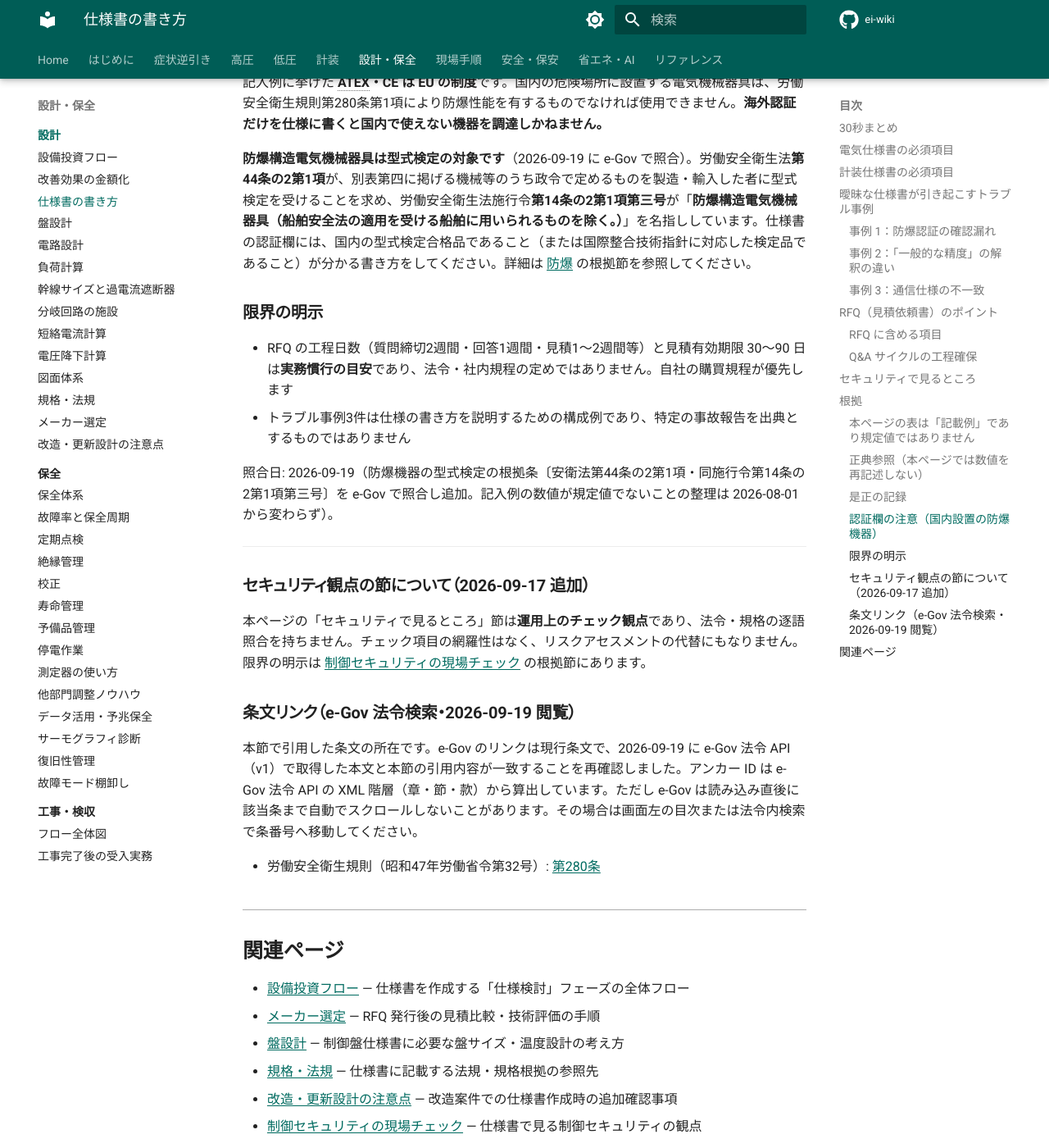
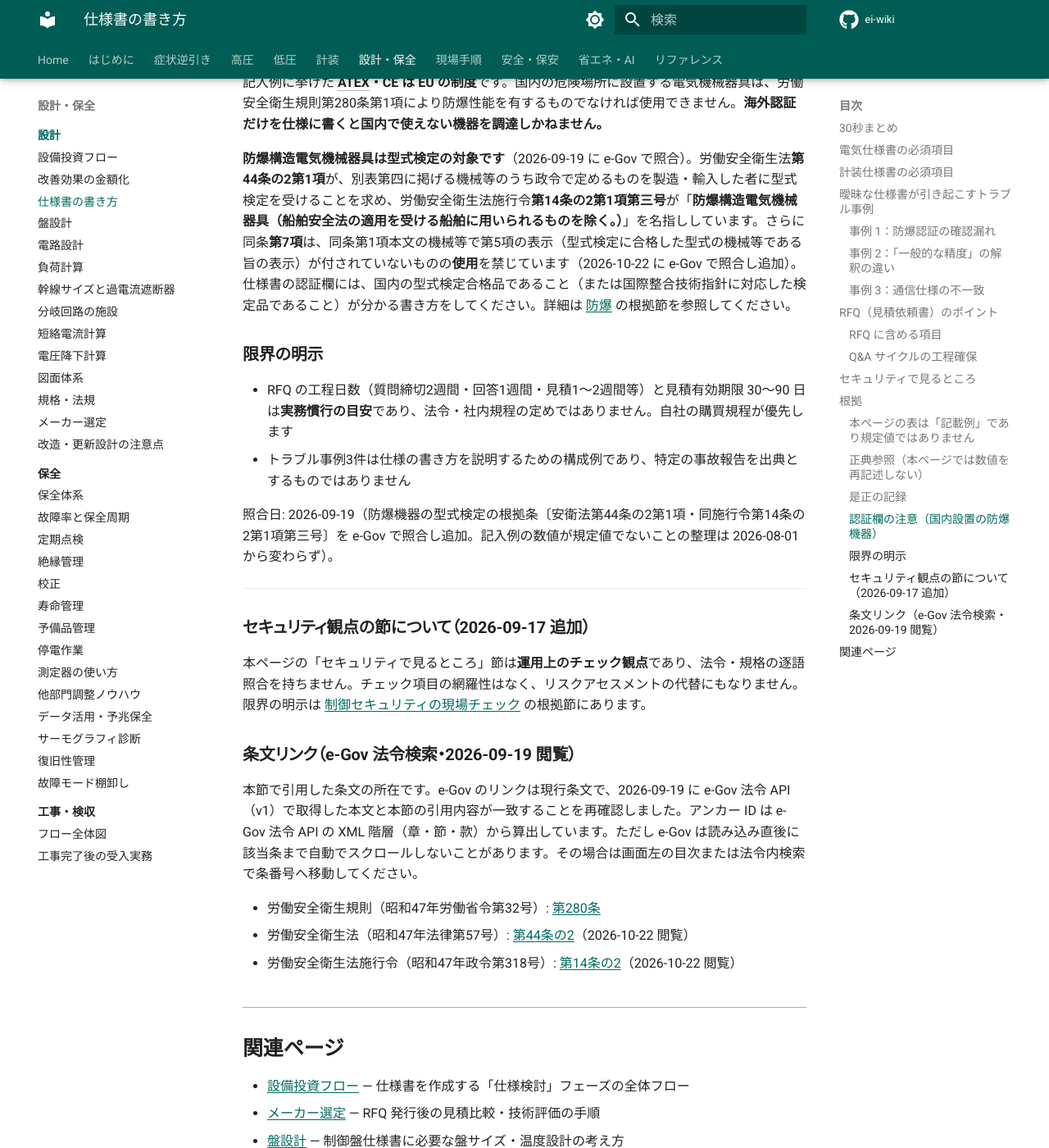
Before and after one commit to kfurufuru/ei-wiki, an MkDocs documentation site: the page built from docs/04-sekkei/spec-writing.md, in a window 1280 px wide and 1400 px high, scrolled down 4289 px. Shown: the whole window at 82% size. Built offline with MkDocs 1.6.1 and Material for MkDocs 9.7.7, drawn with Linux system fonts in a browser that asks for light colours; comment, search, counter and statistics services are not loaded.

Commit message:
fix(防爆): 確認項目の「Ex認証（ATEX/IECEx）」を国内の型式検定の表示へ是正（4ページ5箇所）
2026-09-19 に spec-writing で確定した型式検定の要件が explosion-proof（フロー図・限界の明示）・
analyzer・panel-hmi に伝播していなかった。安衛法第44条の2第7項（第5項の表示がない機械等は使用禁止）を
e-Gov で照合し、spec-writing にも第7項と条文リンクを追記。

Co-Authored-By: Claude Opus 5.5 <noreply@anthropic.com>
Claude-Session: https://claude.ai/code/session_014hFAKga6G9WfD9E6Ry5rht

```diff
--- a/docs/04-sekkei/spec-writing.md
+++ b/docs/04-sekkei/spec-writing.md
@@ -135,7 +135,7 @@ RFQ 発行 → 質問締切（2 週間後）→ 回答期限（さらに 1 週
 
 記入例に挙げた **ATEX・CE は EU の制度**です。国内の危険場所に設置する電気機械器具は、労働安全衛生規則第280条第1項により防爆性能を有するものでなければ使用できません。**海外認証だけを仕様に書くと国内で使えない機器を調達しかねません。**
 
-**防爆構造電気機械器具は型式検定の対象です**（2026-09-19 に e-Gov で照合）。労働安全衛生法**第44条の2第1項**が、別表第四に掲げる機械等のうち政令で定めるものを製造・輸入した者に型式検定を受けることを求め、労働安全衛生法施行令**第14条の2第1項第三号**が「**防爆構造電気機械器具（船舶安全法の適用を受ける船舶に用いられるものを除く。）**」を名指ししています。仕様書の認証欄には、国内の型式検定合格品であること（または国際整合技術指針に対応した検定品であること）が分かる書き方をしてください。詳細は [防爆](../03-keiso/explosion-proof.md) の根拠節を参照してください。
+**防爆構造電気機械器具は型式検定の対象です**（2026-09-19 に e-Gov で照合）。労働安全衛生法**第44条の2第1項**が、別表第四に掲げる機械等のうち政令で定めるものを製造・輸入した者に型式検定を受けることを求め、労働安全衛生法施行令**第14条の2第1項第三号**が「**防爆構造電気機械器具（船舶安全法の適用を受ける船舶に用いられるものを除く。）**」を名指ししています。さらに同条**第7項**は、同条第1項本文の機械等で第5項の表示（型式検定に合格した型式の機械等である旨の表示）が付されていないものの**使用**を禁じています（2026-10-22 に e-Gov で照合し追加）。仕様書の認証欄には、国内の型式検定合格品であること（または国際整合技術指針に対応した検定品であること）が分かる書き方をしてください。詳細は [防爆](../03-keiso/explosion-proof.md) の根拠節を参照してください。
 
 ### 限界の明示
 
@@ -155,6 +155,8 @@ RFQ 発行 → 質問締切（2 週間後）→ 回答期限（さらに 1 週
 本節で引用した条文の所在です。e-Gov のリンクは現行条文で、2026-09-19 に e-Gov 法令 API（v1）で取得した本文と本節の引用内容が一致することを再確認しました。アンカー ID は e-Gov 法令 API の XML 階層（章・節・款）から算出しています。ただし e-Gov は読み込み直後に該当条まで自動でスクロールしないことがあります。その場合は画面左の目次または法令内検索で条番号へ移動してください。
 
 - 労働安全衛生規則（昭和47年労働省令第32号）: [第280条](https://laws.e-gov.go.jp/law/347M50002000032#Mp-Pa_2-Ch_4-Se_4-At_280)
+- 労働安全衛生法（昭和47年法律第57号）: [第44条の2](https://laws.e-gov.go.jp/law/347AC0000000057#Mp-Ch_5-Se_1-At_44_2)（2026-10-22 閲覧）
+- 労働安全衛生法施行令（昭和47年政令第318号）: [第14条の2](https://laws.e-gov.go.jp/law/347CO0000000318#Mp-At_14_2)（2026-10-22 閲覧）
 
 ## 関連ページ
 
```
Also changed, not shown: docs/02-teiatsu/panel-hmi.md (+1 -1 lines), docs/03-keiso/analyzer.md (+1 -1 lines), docs/03-keiso/explosion-proof.md (+2 -2 lines).
